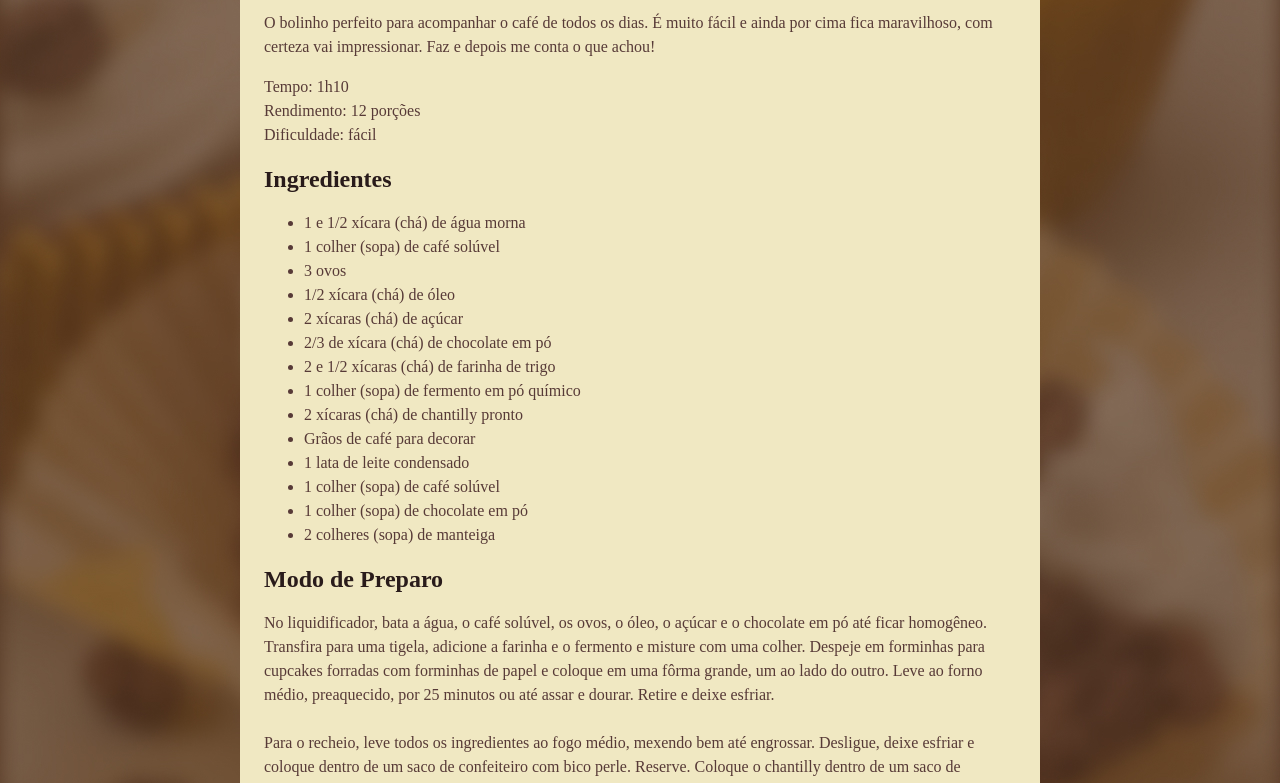
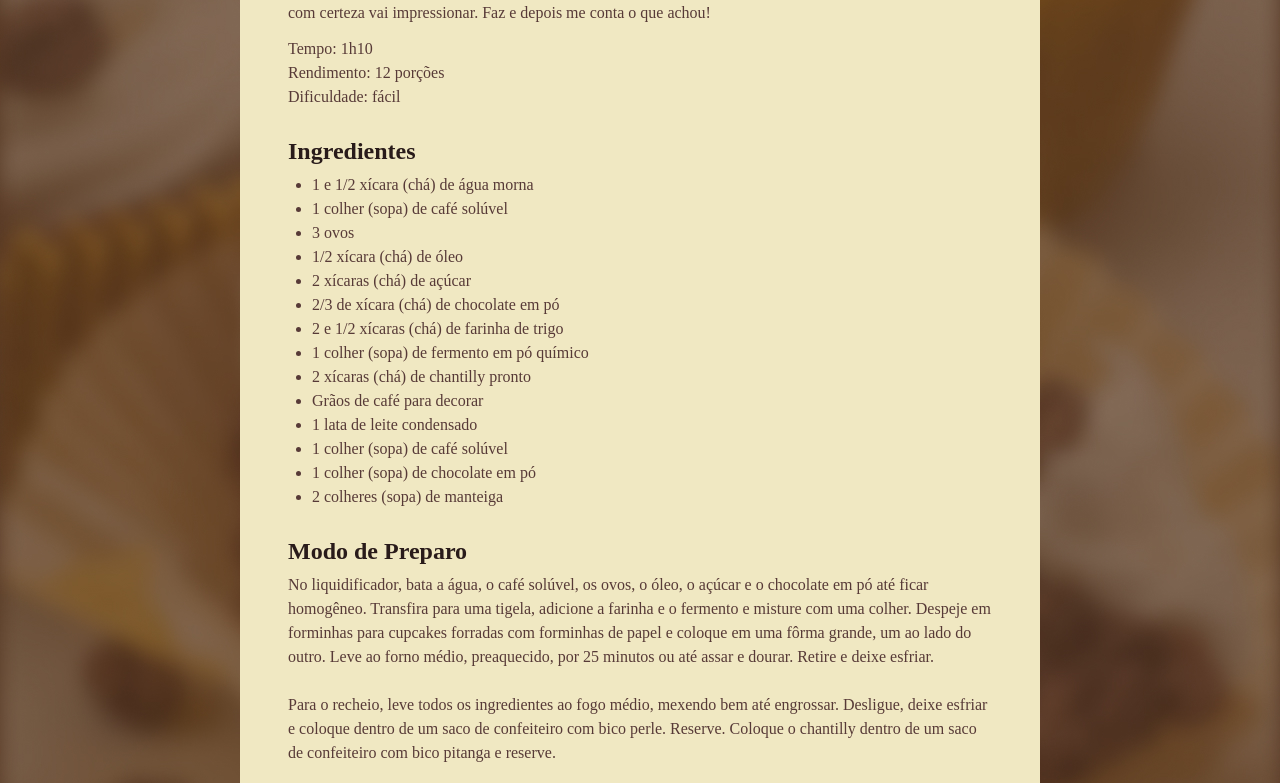
Before and after one commit to brunabbelini/projeto_pagina_receita, a plain HTML site: page index.html in a window 1280 px wide. Shown: the part 590-1373 px from the top of the page. Drawn offline with Linux system fonts and the light colour scheme; a web font is replaced by a local one.

Commit message:
personalizando espaços

```diff
--- a/style.css
+++ b/style.css
@@ -1,3 +1,8 @@
+* {
+    margin: 0;
+    padding: 0;
+}
+
 :root {
     font-family: "Alice", serif;
     line-height: 150%;
@@ -22,6 +27,18 @@ img {
     border-radius: 16px;
 }
 
+main {
+    padding: 24px;
+}
+
+section + section {
+    margin-top: 24px;
+}
+
+#about p + p {
+    margin-top: 12px;
+}
+
 h1 {
     line-height: 140%;
     font-size: 40px;
@@ -32,5 +49,11 @@ h2 {
 }
 
 h1, h2{
-    color: #291B1A
+    color: #291B1A;
+    margin-bottom: 4px;
+    line-height: 150%;
 }
+
+ul {
+    padding-left: 24px;
+}
```
